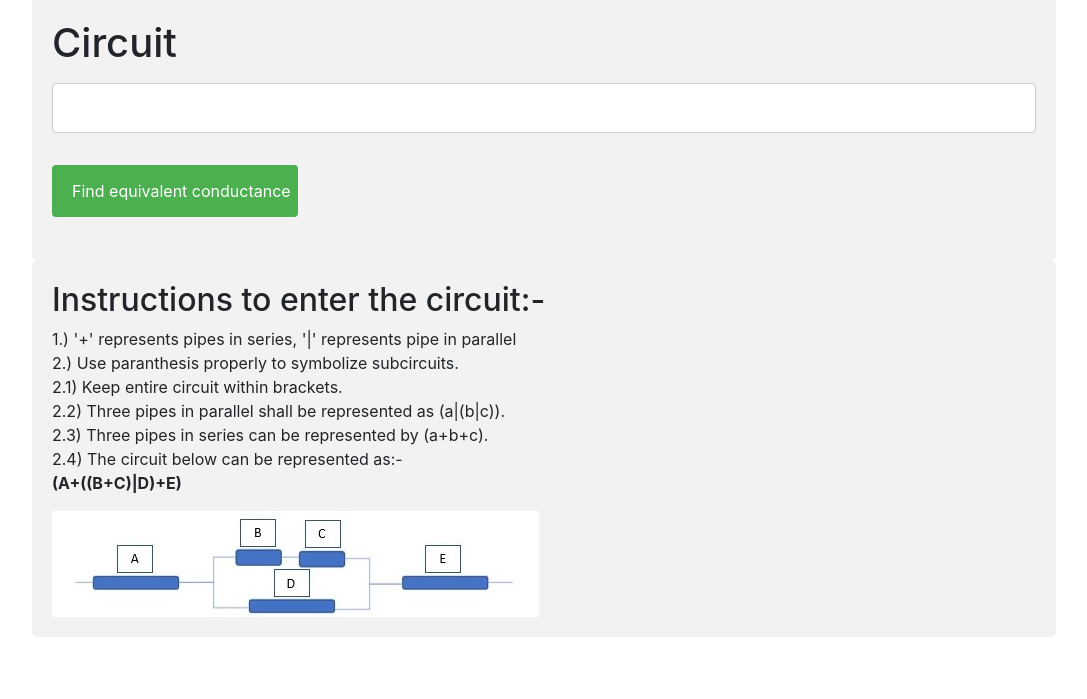
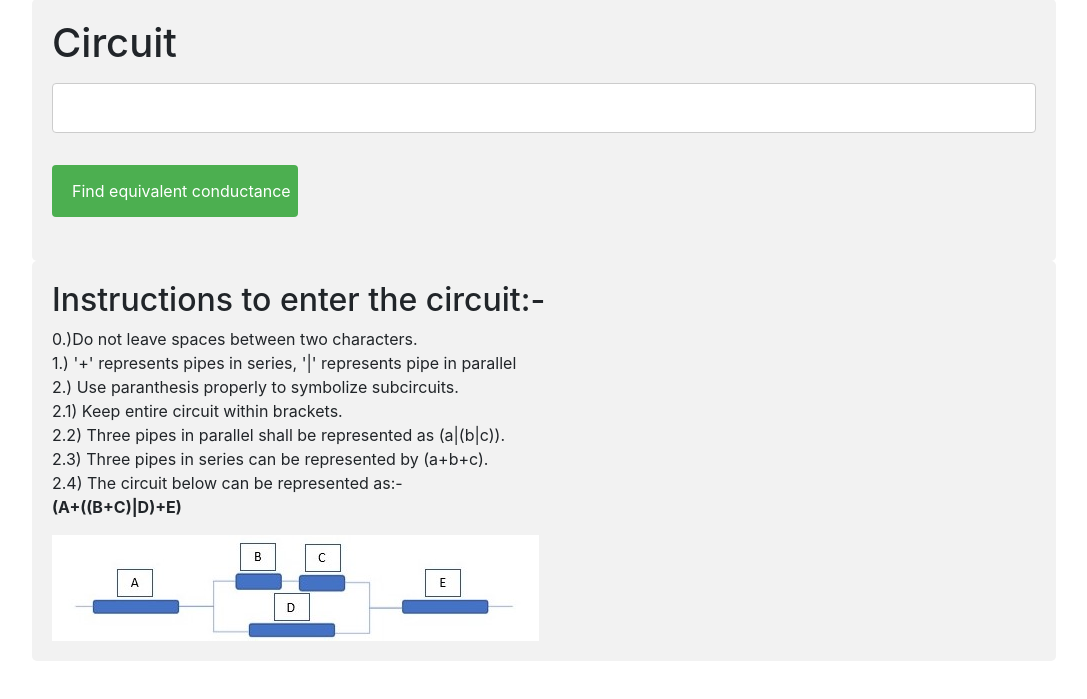
Before and after one commit to Tanishqmalu/equivalent-conductance-of-a-ciruit, a Flask app: page /answer in a window 1280 px wide. Shown: the part 101-800 px from the top of the page, without its empty margins (96-1183 px from the left). Run offline with Flask 2, Linux system fonts and the light colour scheme; some libraries are stand-ins or nearby versions.

Commit message:
Update answer.html

```diff
--- a/templates/answer.html
+++ b/templates/answer.html
@@ -201,7 +201,7 @@
   </div>
   <div class="ff">
     <h2>Instructions to enter the circuit:-</h2>
-    <p>1.) '+' represents pipes in series, '|' represents pipe in parallel <br>2.) Use paranthesis properly to symbolize subcircuits. <br>2.1) Keep entire circuit within brackets.<br>2.2) Three pipes in parallel shall be represented as (a|(b|c)).<br>2.3) Three pipes in series can be represented by (a+b+c).<br>2.4) The circuit below can be represented as:-<br><strong>(A+((B+C)|D)+E)</strong> </p>
+    <p>0.)Do not leave spaces between two characters.<br>1.) '+' represents pipes in series, '|' represents pipe in parallel <br>2.) Use paranthesis properly to symbolize subcircuits. <br>2.1) Keep entire circuit within brackets.<br>2.2) Three pipes in parallel shall be represented as (a|(b|c)).<br>2.3) Three pipes in series can be represented by (a+b+c).<br>2.4) The circuit below can be represented as:-<br><strong>(A+((B+C)|D)+E)</strong> </p>
     <img style="max-width: 100%; max-height: 100%; " src="{{url_for('static', filename="ff.jpg")}}" alt="">
   </div>
 </body>
```
